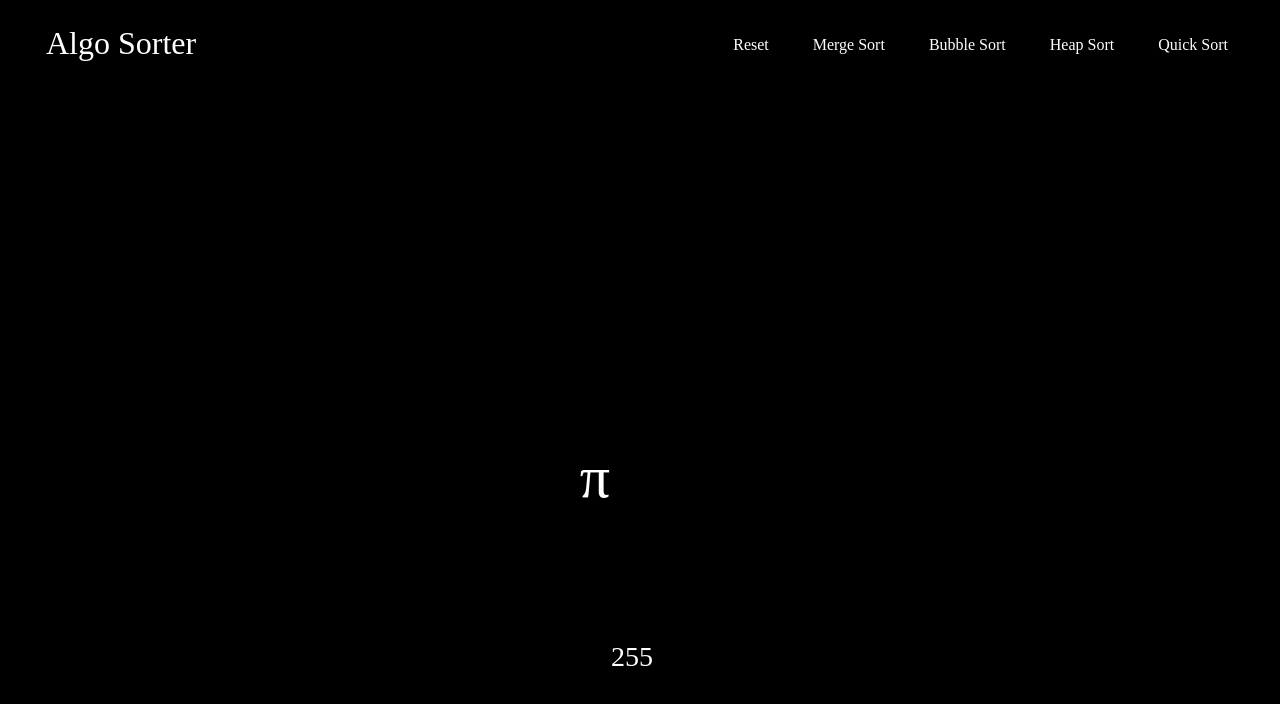
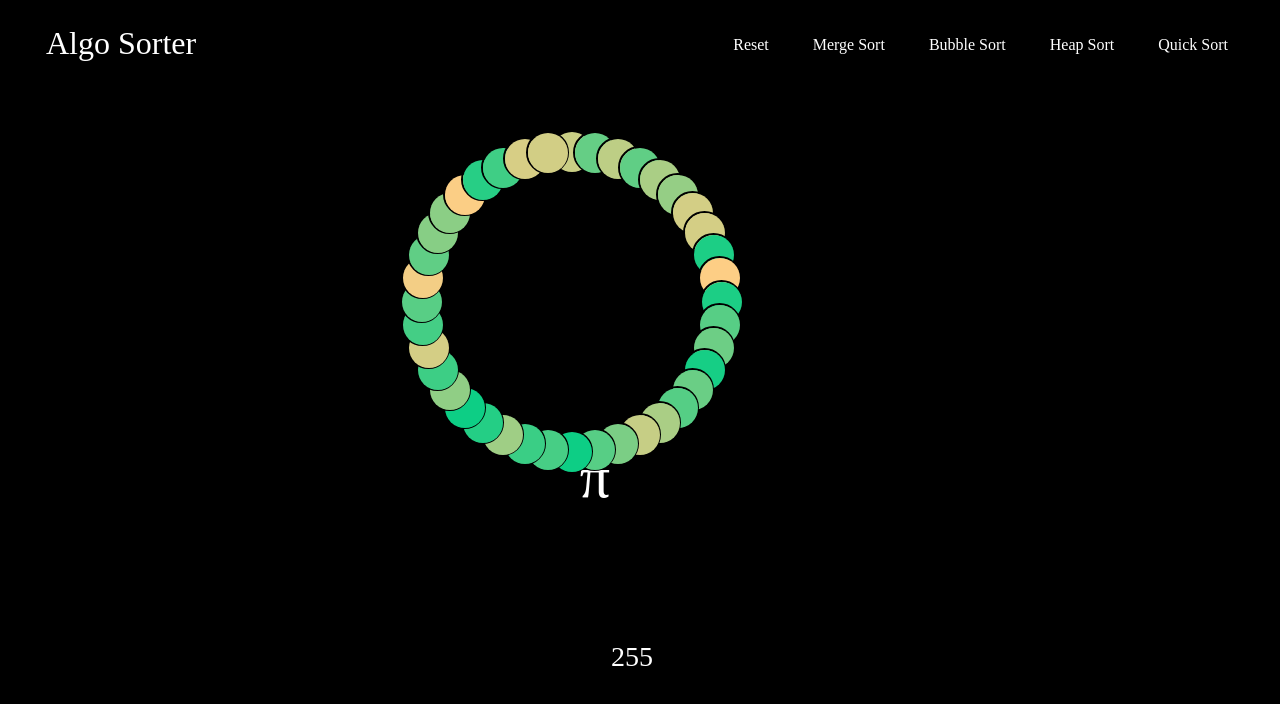
Before and after one commit to Gmes23/AlgoSorter, a React (Create React App) app: page / in a window 1280 px wide. Shown: the top 704 px of the page. Built offline with nearby package versions, Linux system fonts and the light colour scheme; a web font is replaced by a local one.

Commit message:
fixed circle rendering in a 360 degree and added id key to circle divs so the algo can sort them

```diff
--- a/src/components/todo.js
+++ b/src/components/todo.js
@@ -13,7 +13,7 @@ import { set } from "animejs";
 const ANIMATION_SPEED_MS = 10;
 
 // Change this value for the number of circles (value) in the array.
-const NUMBER_OF_ARRAY_CIRCLES = 50;
+const NUMBER_OF_ARRAY_CIRCLES = 40;
 
 // This is the main color of the array bars.
 const PRIMARY_COLOR = "rgb(${value}, 12, 54)";
@@ -28,6 +28,7 @@ function RenderCircles({ array }) {
       {array.map((value, idx) => (
         <div
           className="array-circle"
+          id={idx}
           value={value}
           style={{
             backgroundColor: `rgb(${value}, 206, 133)`,
@@ -53,6 +54,7 @@ export default function TodosApp() {
   const [array, setArray] = useState(makeCircles());
 
   function handleReset() {
+    console.log(array, 'array from reset')
     const newCircles = makeCircles();
     setArray(newCircles);
   }
@@ -372,7 +374,8 @@ export default function TodosApp() {
 
             <div className="col-sm">
               <div className="array-container">
-                {array.map(value => Circle({ idx: value }))}
+                {/* {array.map(value => Circle({ idx: value }))} */}
+                {array.map((value, idx) => Circle(value, idx))}
 
                 <div>
                   <div id="center" className="orbit-center">
@@ -413,7 +416,7 @@ function arraysAreEqual(arrayOne, arrayTwo) {
   return true;
 }
 
-function Circle({ value, idx }) {
+function Circle( value, idx ) {
   const options = {
     activeClass: "active",
     content: "",
@@ -421,7 +424,7 @@ function Circle({ value, idx }) {
     // This changes the width of the circle, increase to make the circle bigger
     margin: 20,
     moonClass: "moon",
-    n: 12,
+    n: 40,
     radius: 150,
     removeOriginal: true,
     startAngle: 90
@@ -445,6 +448,10 @@ function Circle({ value, idx }) {
   const div = 360 / n;
   const angle = 360 - options.startAngle;
 
+  // Future Math algo fun
+  // const angle = 360 - options.startAngle + (idx * Math.PI * Math.PI);
+
+
   const y = Math.sin((angle + div * idx) * (Math.PI / 180)) * options.radius;
   const x = Math.cos((angle + div * idx) * (Math.PI / 180)) * options.radius;
 
@@ -453,7 +460,8 @@ function Circle({ value, idx }) {
 
   return (
     <div
-      class="moon"
+      id={value}
+      className="moon"
       ref={targetRef}
       style={{
         position: "absolute",
@@ -464,7 +472,7 @@ function Circle({ value, idx }) {
     >
       <div style={{ position: "relative" }}>
         <div
-          classname="_moon_content new"
+          className="_moon_content new"
           style={{
             position: "absolute",
             width: "100%",
@@ -472,7 +480,7 @@ function Circle({ value, idx }) {
           }}
         >
           <div
-            class="array-circle"
+            className="array-circle"
             value="157"
             style={{
               backgroundColor: `rgb(${value}, 206, 133)`,
@@ -480,7 +488,7 @@ function Circle({ value, idx }) {
               top: "20%",
               width: "40px",
               height: "40px",
-              "border-color": "white"
+              borderColor: "white"
             }}
           />
         </div>
```
